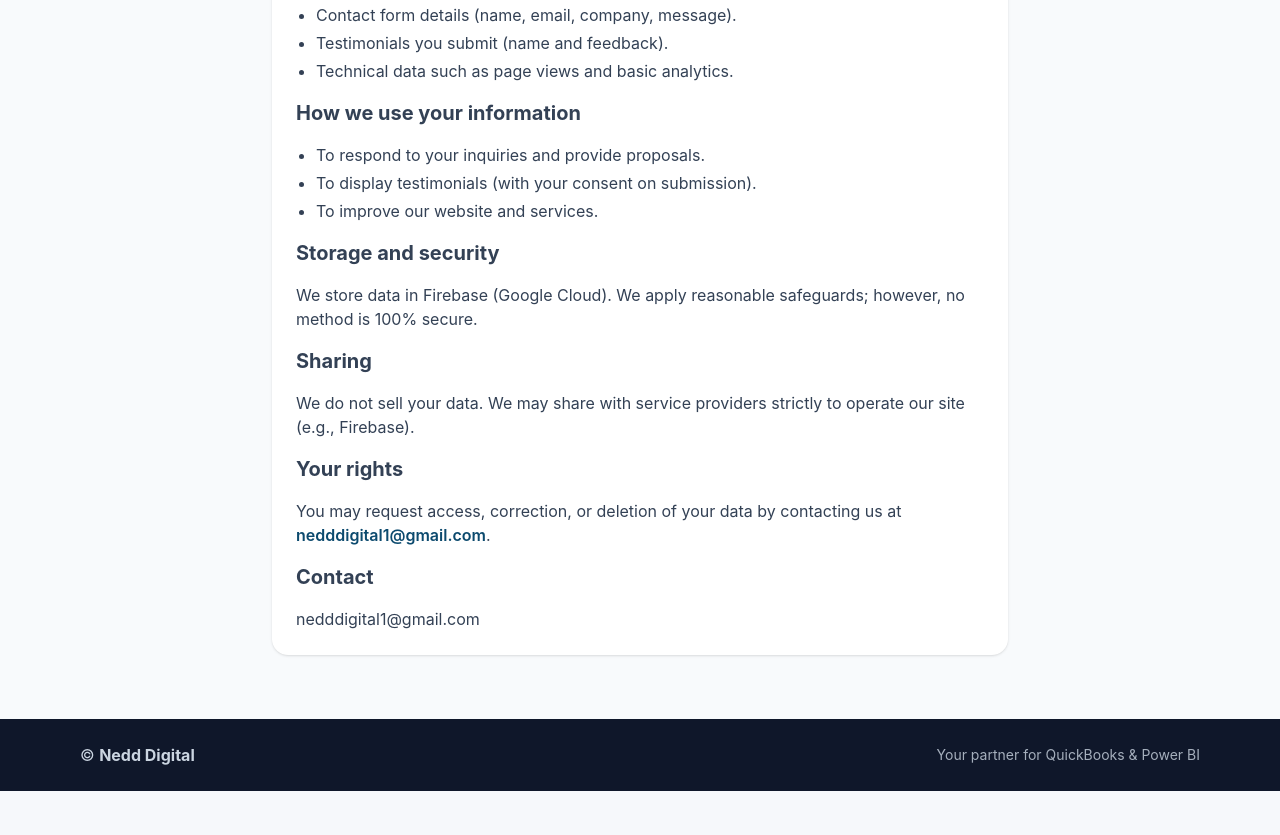
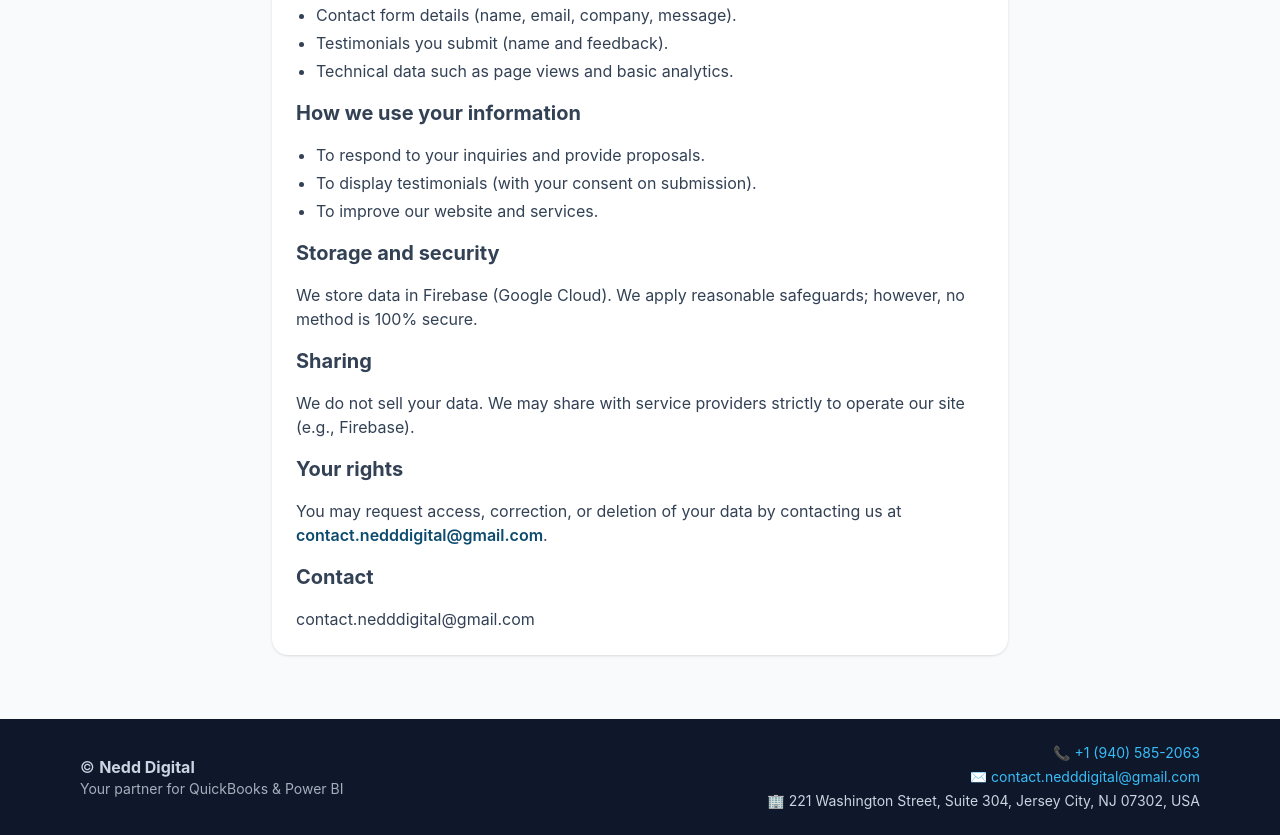
Before and after one commit to Hammadfudda/Nedd-Digital-website, a plain HTML site: page privacy.html in a window 1280 px wide. Shown: the part 365-1200 px from the top of the page. Before the commit the page ends 1156 px from the top, so only its background shows below. Drawn offline with nearby package versions, Linux system fonts and the light colour scheme.

Commit message:
Add files via upload

```diff
--- a/privacy.html
+++ b/privacy.html
@@ -71,20 +71,32 @@
         <p>We do not sell your data. We may share with service providers strictly to operate our site (e.g., Firebase).</p>
 
         <h2 class="font-bold text-xl">Your rights</h2>
-        <p>You may request access, correction, or deletion of your data by contacting us at <a class="text-sky-900 font-semibold hover:underline" href="mailto:nedddigital1@gmail.com">nedddigital1@gmail.com</a>.</p>
+        <p>You may request access, correction, or deletion of your data by contacting us at <a class="text-sky-900 font-semibold hover:underline" href="mailto:contact.nedddigital@gmail.com">contact.nedddigital@gmail.com</a>.</p>
 
         <h2 class="font-bold text-xl">Contact</h2>
-        <p>nedddigital1@gmail.com</p>
+        <p>contact.nedddigital@gmail.com</p>
       </div>
     </div>
   </section>
 
-  <footer class="bg-slate-900 text-slate-300">
-    <div class="max-w-6xl mx-auto px-4 py-6 flex items-center justify-between">
+   <footer class="bg-slate-900 text-slate-300">
+  <div class="max-w-6xl mx-auto px-4 py-6 flex flex-col md:flex-row items-center justify-between gap-4">
+
+    <!-- Left -->
+    <div class="text-center md:text-left">
       <div>© <strong>Nedd Digital</strong></div>
       <div class="text-sm opacity-80">Your partner for QuickBooks & Power BI</div>
     </div>
-  </footer>
+
+    <!-- Right (Contact Info) -->
+    <div class="text-sm text-center md:text-right space-y-1">
+      <div>📞 <a  class="text-sky-400 hover:underline">+1 (940) 585-2063</a></div>
+      <div>✉️ <a href="mailto:contact.nedddigital@gmail.com" class="text-sky-400 hover:underline">contact.nedddigital@gmail.com</a></div>
+      <div>🏢 221 Washington Street, Suite 304, Jersey City, NJ 07302, USA</div>
+    </div>
+
+  </div>
+</footer>
 
   <script type="module" src="script.js"></script>
 </body>
```
Also changed, not shown: contact.html (+15 -3 lines), index.html (+16 -2 lines), portfolio.html (+15 -3 lines), services.html (+15 -3 lines), testimonials.html (+16 -4 lines).
